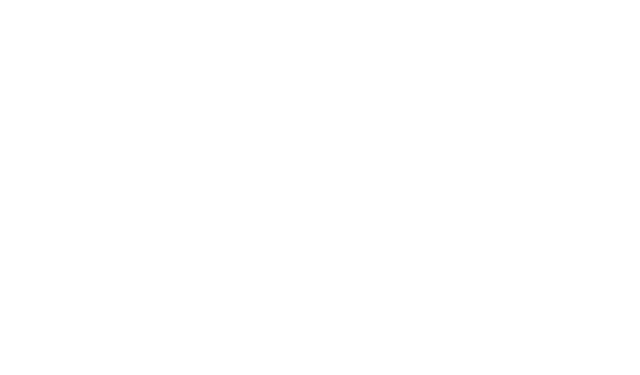
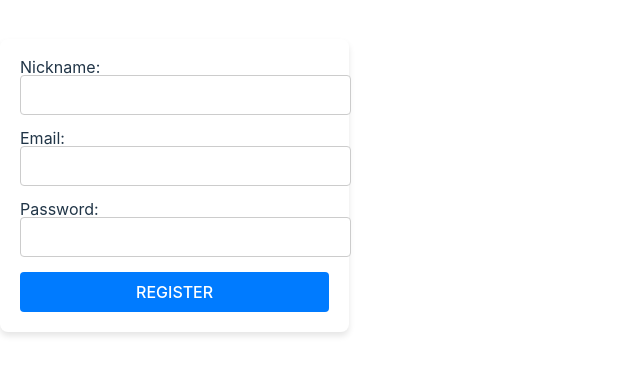
Before and after one commit to babaianv/Online_lessons_platform-FE-, a React app: page /reg in a window 1280 px wide. Before the commit this address had no page. Shown: the part 215-590 px from the top of the page, without its empty margins (0-640 px from the left). Built offline with nearby package versions, Linux system fonts and the light colour scheme; the HTML template or start-up script is replaced by a standard one.

Commit message:
create registration fprm logic

```diff
--- a/package.json
+++ b/package.json
@@ -10,9 +10,13 @@
     "preview": "vite preview"
   },
   "dependencies": {
+    "@reduxjs/toolkit": "^2.2.2",
+    "axios": "^1.6.8",
     "react": "^18.2.0",
     "react-dom": "^18.2.0",
-    "react-router-dom": "^6.22.3"
+    "react-redux": "^9.1.0",
+    "react-router-dom": "^6.22.3",
+    "redux": "^5.0.1"
   },
   "devDependencies": {
     "@types/react": "^18.2.66",
--- a/src/App.tsx
+++ b/src/App.tsx
@@ -1,4 +1,4 @@
-import { BrowserRouter } from "react-router-dom";
+import { BrowserRouter} from "react-router-dom";
 import "./App.css";
 import AppRouter from "./router/AppRouter";
 
--- /dev/null
+++ b/src/api/axios.ts
@@ -0,0 +1,7 @@
+import axios from "axios";
+
+const instance = axios.create({
+    baseURL: 'http://localhost:8080/api',
+  });
+
+  export default instance;
--- /dev/null
+++ b/src/hooks/hooks.ts
@@ -0,0 +1,5 @@
+import { TypedUseSelectorHook, useDispatch, useSelector } from 'react-redux';
+import type { RootState, AppDispatch } from '../store/store';
+
+export const useAppDispatch = () => useDispatch<AppDispatch>();
+export const useAppSelector: TypedUseSelectorHook<RootState> = useSelector;
--- /dev/null
+++ b/src/pages/Register/Registration.module.css
@@ -0,0 +1,48 @@
+/* Registration.module.css */
+.formContainer {
+    display: flex;
+    flex-direction: column;
+    max-width: 400px;
+    margin: 50px auto;
+    padding: 20px;
+    border-radius: 8px;
+    box-shadow: 0 4px 6px rgba(0,0,0,0.1);
+    background-color: #ffffff;
+    align-items: center; /* Центрирование содержимого по горизонтали */
+  }
+
+  .formGroup {
+    margin-bottom: 15px;
+    width: 100%; /* Убедитесь, что элементы формы растягиваются на всю ширину контейнера */
+  }
+
+  .label {
+    margin-bottom: 5px;
+    text-align: left; /* Выравнивание текста меток по левому краю */
+    width: 100%; /* Метки растягиваются на всю ширину для корректного выравнивания */
+  }
+
+  .input {
+    padding: 10px;
+    border-radius: 4px;
+    border: 1px solid #ccc;
+    font-size: 16px;
+    width: 100%; /* Поля ввода растягиваются на всю ширину контейнера */
+  }
+
+  .button {
+    padding: 10px 20px;
+    border: none;
+    border-radius: 4px;
+    background-color: #007bff;
+    color: #ffffff;
+    cursor: pointer;
+    font-size: 16px;
+    text-transform: uppercase;
+    transition: background-color 0.3s ease;
+    width: 100%; /* Кнопка растягивается на всю ширину контейнера */
+  }
+
+  .button:hover {
+    background-color: #0056b3;
+  }
--- /dev/null
+++ b/src/pages/Register/Registration.tsx
@@ -0,0 +1,72 @@
+import React, { useState } from 'react';
+import { useAppDispatch } from '../../hooks/hooks';
+import { registerUser } from '../../store/user/userSlice';
+import { useNavigate } from 'react-router-dom';
+import styles from './Registration.module.css';
+
+interface FormData {
+  nickname: string;
+  email: string;
+  password: string;
+}
+
+const Registration: React.FC = () => {
+  const [formData, setFormData] = useState<FormData>({ nickname: '', email: '', password: '' });
+  const dispatch = useAppDispatch();
+  const navigate = useNavigate();
+
+  const handleChange = (e: React.ChangeEvent<HTMLInputElement>) => {
+    setFormData({ ...formData, [e.target.name]: e.target.value });
+  };
+
+  const handleSubmit = async (e: React.FormEvent<HTMLFormElement>) => {
+    e.preventDefault();
+    dispatch(registerUser(formData))
+      .unwrap()
+      .then(() => navigate('/'))
+      .catch((error) => console.error('Registration error:', error));
+  };
+
+  return (
+    <div className={styles.formContainer}>
+      <form onSubmit={handleSubmit}>
+        <div className={styles.formGroup}>
+          <label className={styles.label} htmlFor="nickname">Nickname:</label>
+          <input
+            className={styles.input}
+            type="text"
+            id="nickname"
+            name="nickname"
+            value={formData.nickname}
+            onChange={handleChange}
+          />
+        </div>
+        <div className={styles.formGroup}>
+          <label className={styles.label} htmlFor="email">Email:</label>
+          <input
+            className={styles.input}
+            type="email"
+            id="email"
+            name="email"
+            value={formData.email}
+            onChange={handleChange}
+          />
+        </div>
+        <div className={styles.formGroup}>
+          <label className={styles.label} htmlFor="password">Password:</label>
+          <input
+            className={styles.input}
+            type="password"
+            id="password"
+            name="password"
+            value={formData.password}
+            onChange={handleChange}
+          />
+        </div>
+        <button className={styles.button} type="submit">Register</button>
+      </form>
+    </div>
+  );
+};
+
+export default Registration;
--- a/src/router/AppRouter.tsx
+++ b/src/router/AppRouter.tsx
@@ -1,11 +1,13 @@
 import React from "react";
 import { Route, Routes } from "react-router-dom";
 import Home from "../pages/Home/Home";
+import Registration from "../pages/Register/Registration";
 
 const AppRouter: React.FC = () => {
   return (
     <Routes>
       <Route path="/" element={<Home />} />
+      <Route path="/reg" element={<Registration/>} />
     </Routes>
   );
 };
--- /dev/null
+++ b/src/store/store.ts
@@ -0,0 +1,11 @@
+import { configureStore } from '@reduxjs/toolkit';
+import userReducer from './user/userSlice';
+
+export const store = configureStore({
+  reducer: {
+    user: userReducer,
+  },
+});
+
+export type RootState = ReturnType<typeof store.getState>;
+export type AppDispatch = typeof store.dispatch;
--- /dev/null
+++ b/src/store/user/userSlice.ts
@@ -0,0 +1,68 @@
+// src/features/user/userSlice.ts
+import { createSlice, createAsyncThunk, PayloadAction } from '@reduxjs/toolkit';
+import axios from '../../api/axios';
+// import { RootState } from '../store';
+import { UserResponse } from '../../types/types';
+import { AxiosError } from 'axios';
+
+interface UserState {
+  userInfo: UserResponse | null;
+  status: 'idle' | 'loading' | 'succeeded' | 'failed';
+  error: string | null | undefined;
+}
+
+const initialState: UserState = {
+  userInfo: null,
+  status: 'idle',
+  error: null,
+};
+
+interface RegisterPayload {
+  nickname: string;
+  email: string;
+  password: string;
+}
+
+export const registerUser = createAsyncThunk<
+  // Return type of the payload creator
+  UserResponse,
+  // First argument to the payload creator
+  RegisterPayload,
+  {
+    rejectValue: string;
+  }
+>('user/register', async (userData, { rejectWithValue }) => {
+  try {
+    const response = await axios.post('/users/register', userData);
+    return response.data;
+  } catch (err) {
+    const error: AxiosError<string> = err as AxiosError<string>;
+    if (error.response) {
+      return rejectWithValue(error.response.data);
+    } else {
+      return rejectWithValue(error.message);
+    }
+  }
+});
+
+export const userSlice = createSlice({
+  name: 'user',
+  initialState,
+  reducers: {},
+  extraReducers: (builder) => {
+    builder
+      .addCase(registerUser.pending, (state) => {
+        state.status = 'loading';
+      })
+      .addCase(registerUser.fulfilled, (state, action: PayloadAction<UserResponse>) => {
+        state.status = 'succeeded';
+        state.userInfo = action.payload;
+      })
+      .addCase(registerUser.rejected, (state, action) => {
+        state.status = 'failed';
+        state.error = action.payload;
+      });
+  },
+});
+
+export default userSlice.reducer;
--- /dev/null
+++ b/src/types/types.ts
@@ -0,0 +1,5 @@
+export interface UserResponse {
+    nickname: string;
+    email: string;
+    password: string;
+  }
```
Also changed, not shown: src/index.tsx (+4 -3 lines), 1 other file (tests, documents, lock files or other folders).
